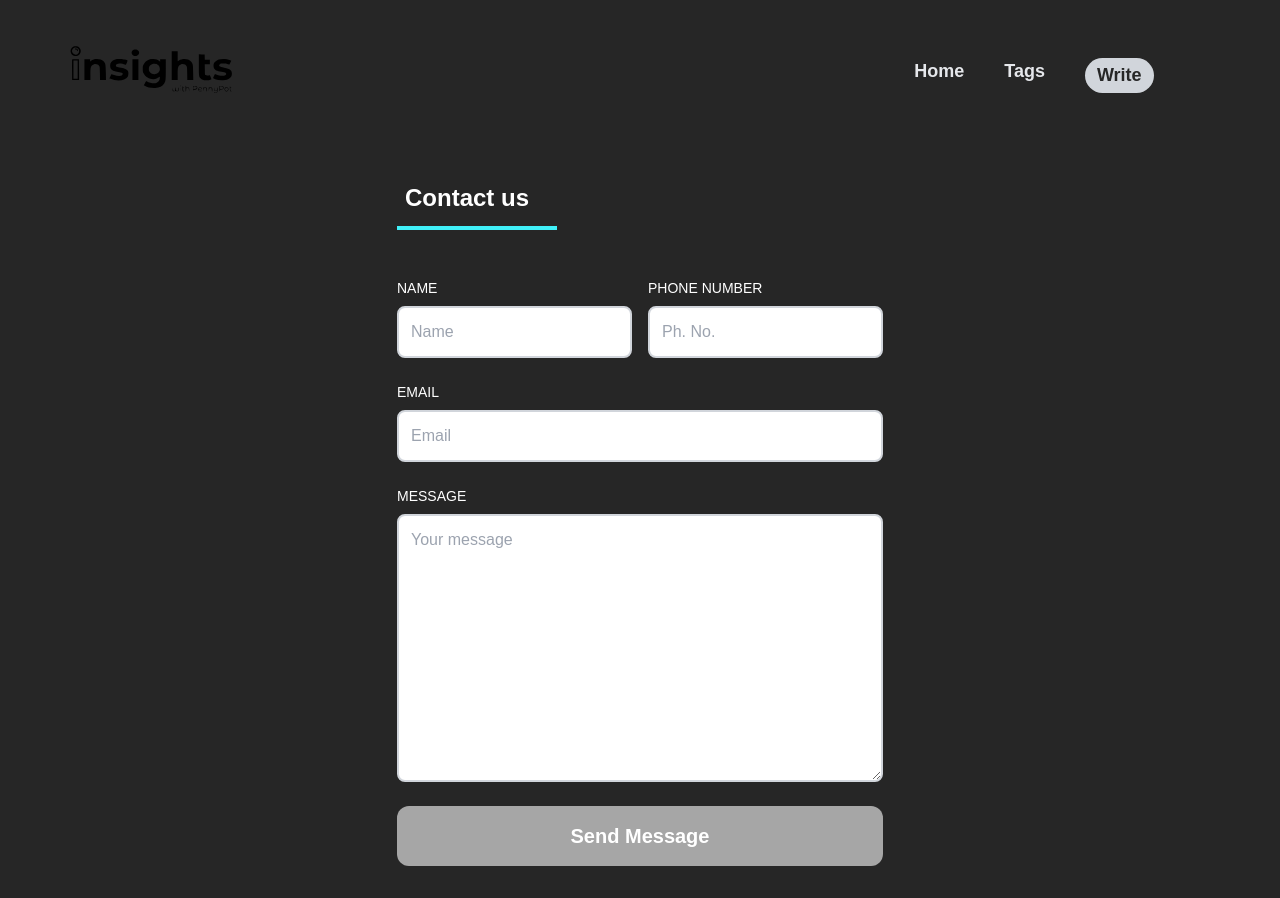
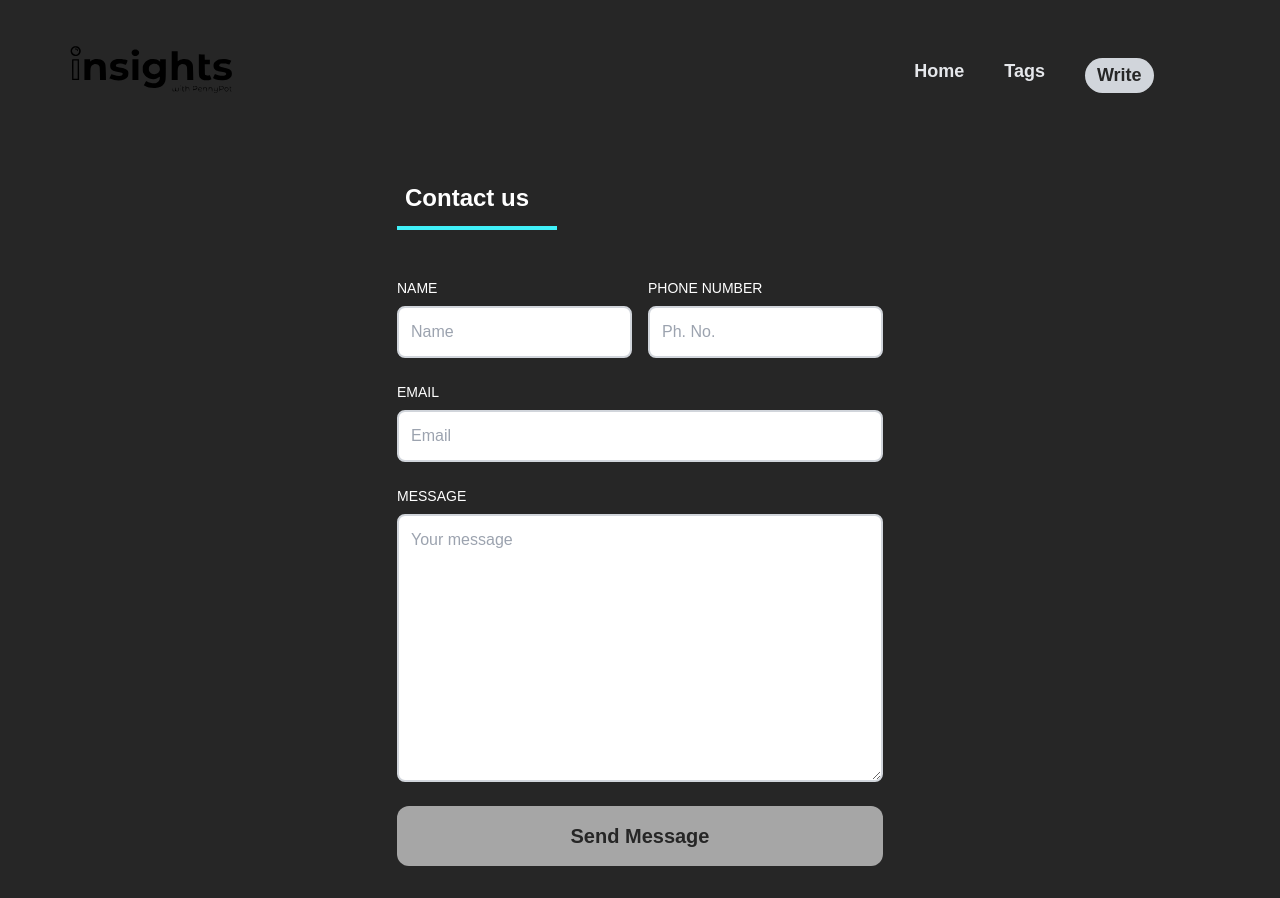
Before and after one commit to Ashuu02/pennyPot_assignment, a React (Create React App) app: page /contact in a window 1280 px wide. Built offline with nearby package versions, Linux system fonts and the light colour scheme.

Commit message:
contact page button edited

```diff
--- a/src/pages/Contact.jsx
+++ b/src/pages/Contact.jsx
@@ -92,7 +92,7 @@ const Contact = () => {
                 type="button"
                 onClick={whatsapp}
                 // className="w-full p-4 bg-gradient-to-r from-[#00acb54a] to-[#40f0f8] hover:bg-[#40f0f8]  rounded-xl text-xl font-bold text-white mt-4"
-                className="w-full p-4 bg-gradient-to-r bg-[#a6a6a6] hover:bg-[#858484] text-[#262626]  rounded-xl text-xl font-bold text-white mt-4"
+                className="w-full p-4 bg-gradient-to-r bg-[#a6a6a6] hover:bg-[#858484] text-[#262626]  rounded-xl text-xl font-bold mt-4"
               >
                 Send Message
               </button>
```
